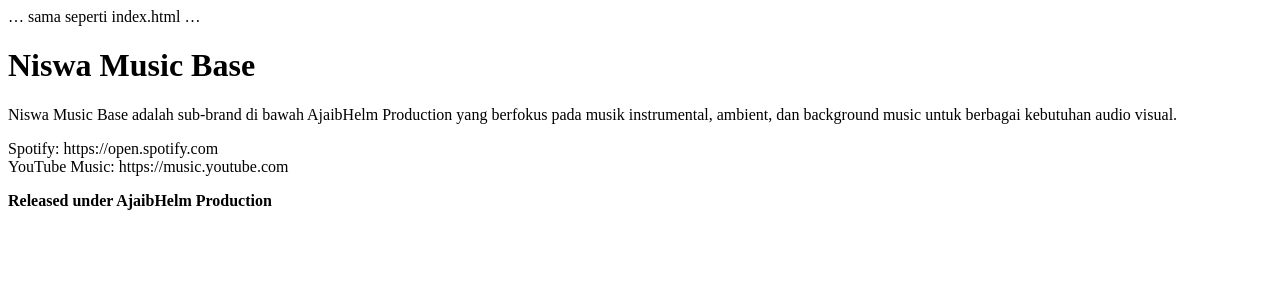
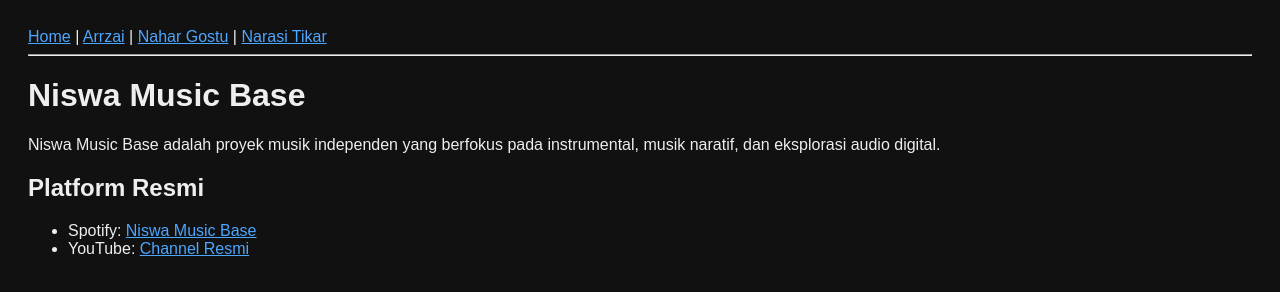
Before and after one commit to niswamusicbase/niswamusicbase.github.io, a plain HTML site: page niswa.html in a window 1280 px wide. Drawn offline with Linux system fonts and the light colour scheme.

Commit message:
Enhance niswa.html with navigation and styling
Added navigation links and updated content for Niswa Music Base.

```diff
--- a/niswa.html
+++ b/niswa.html
@@ -1,24 +1,51 @@
 <!DOCTYPE html>
 <html lang="id">
-<head><meta charset="UTF-8"><title>Niswa Music Base</title></head>
+<head>
+  <meta charset="UTF-8">
+  <title>Niswa Music Base</title>
+  <style>
+    body {
+      font-family: Arial, sans-serif;
+      background:#111;
+      color:#eee;
+      padding:20px;
+    }
+    a { color:#4da6ff; }
+  </style>
+</head>
 <body>
-<nav>… sama seperti index.html …</nav>
 
-<div class="container">
+<nav>
+  <a href="index.html">Home</a> |
+  <a href="arrzai.html">Arrzai</a> |
+  <a href="nahargostu.html">Nahar Gostu</a> |
+  <a href="narasitikar.html">Narasi Tikar</a>
+</nav>
+<hr>
+
 <h1>Niswa Music Base</h1>
 
 <p>
-Niswa Music Base adalah sub-brand di bawah AjaibHelm Production yang berfokus pada
-musik instrumental, ambient, dan background music untuk berbagai kebutuhan
-audio visual.
+Niswa Music Base adalah proyek musik independen yang berfokus pada instrumental,
+musik naratif, dan eksplorasi audio digital.
 </p>
 
-<p>
-Spotify: https://open.spotify.com<br>
-YouTube Music: https://music.youtube.com
-</p>
+<h2>Platform Resmi</h2>
 
-<p><strong>Released under AjaibHelm Production</strong></p>
-</div>
+<ul>
+  <li>
+    Spotify:
+    <a href="https://open.spotify.com/artist/5dhtM3T8F7LIdiqQFQtb8O" target="_blank">
+      Niswa Music Base
+    </a>
+  </li>
+  <li>
+    YouTube:
+    <a href="https://youtube.com/channel/UCht6hybbLyGzTbshzVnRKXg" target="_blank">
+      Channel Resmi
+    </a>
+  </li>
+</ul>
+
 </body>
 </html>
```
